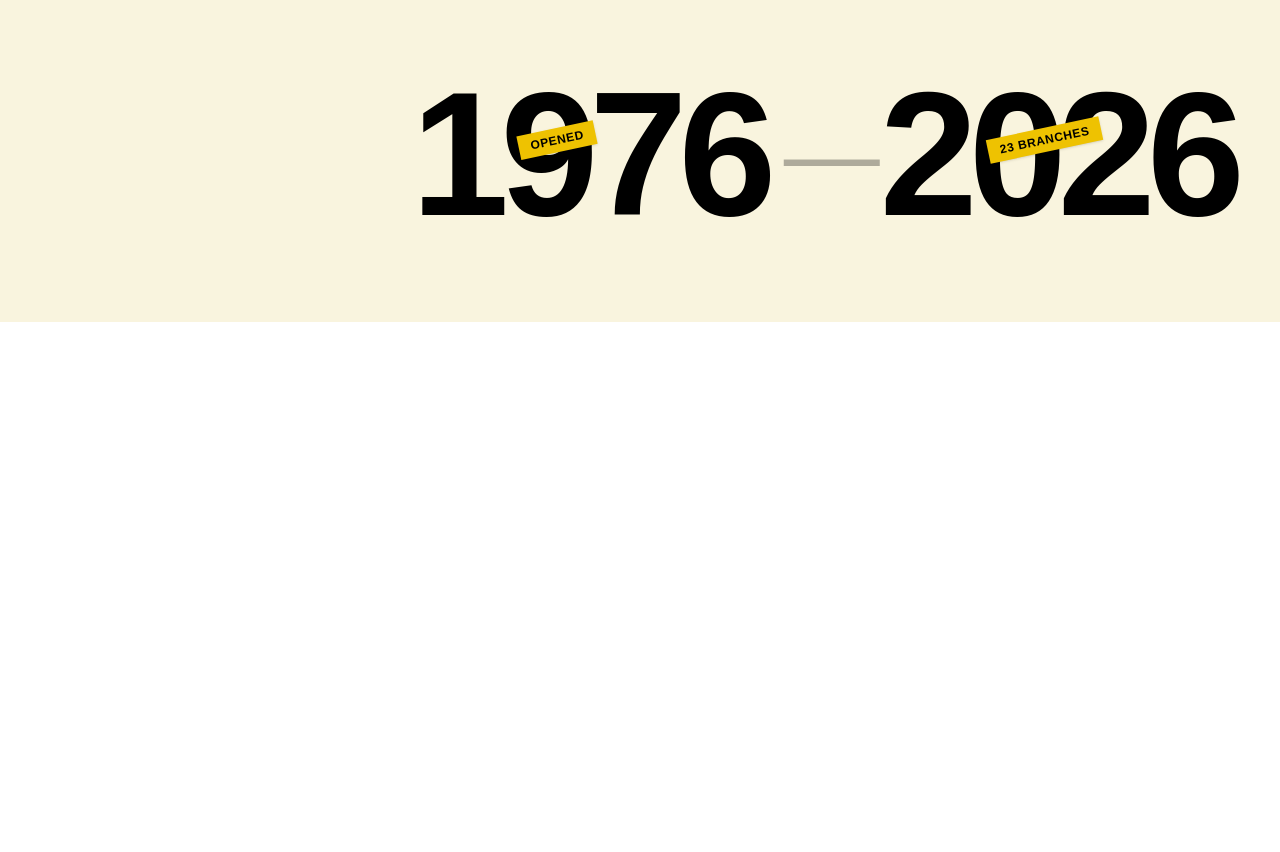
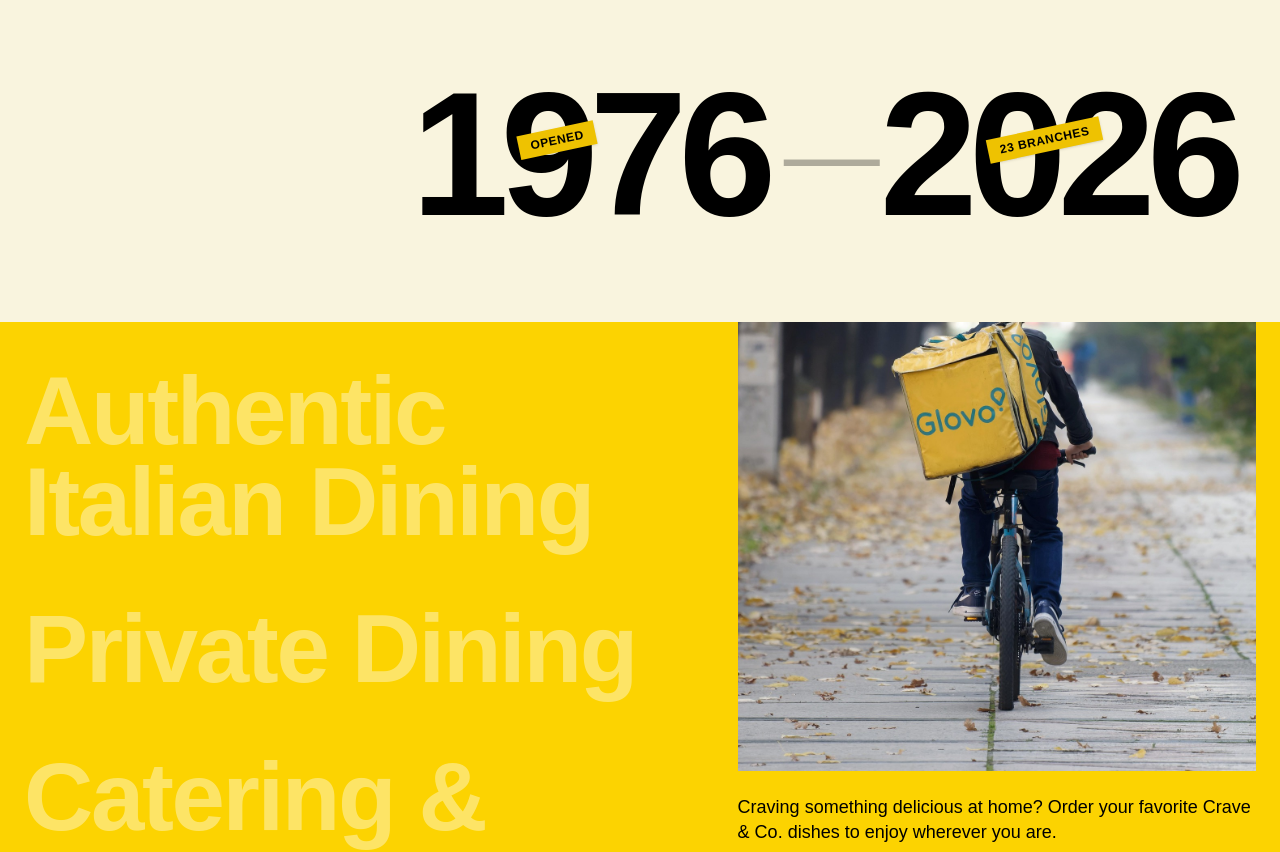
Before and after one commit to khalidabdifetah9/Crave-Co., a Next.js app: page / in a window 1280 px wide. Shown: the part 1560-2412 px from the top of the page. Built offline with nearby package versions, Linux system fonts and the light colour scheme.

Commit message:
deploy 8

```diff
--- a/app/page.jsx
+++ b/app/page.jsx
@@ -15,8 +15,8 @@ export default function Home() {
       <div className="relative z-10 bg-[#f9f4de]">
         <Hero />
         <Info />
-        {/* <Services />
-        <Menu />
+        <Services />
+        {/* <Menu />
         <History />
         <Testimonial />
         <FAQ />
```
